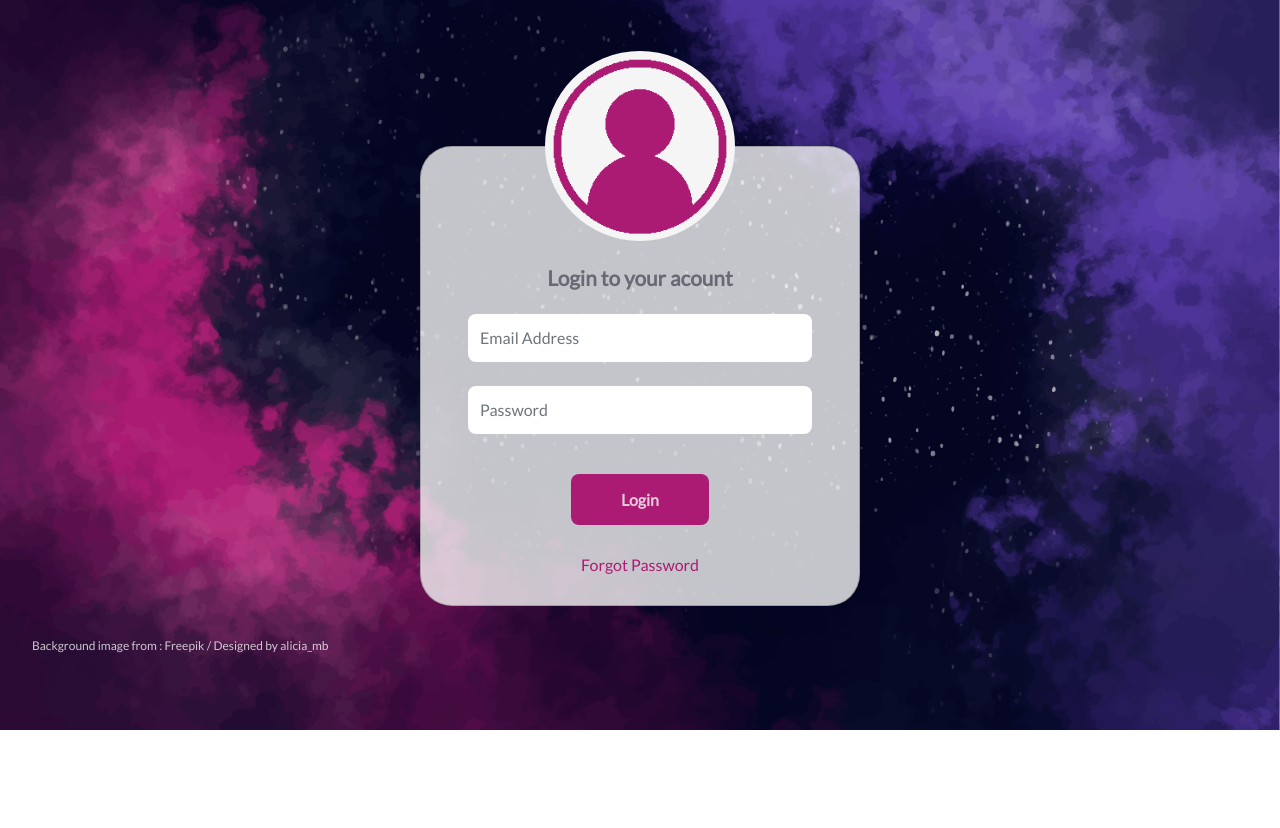
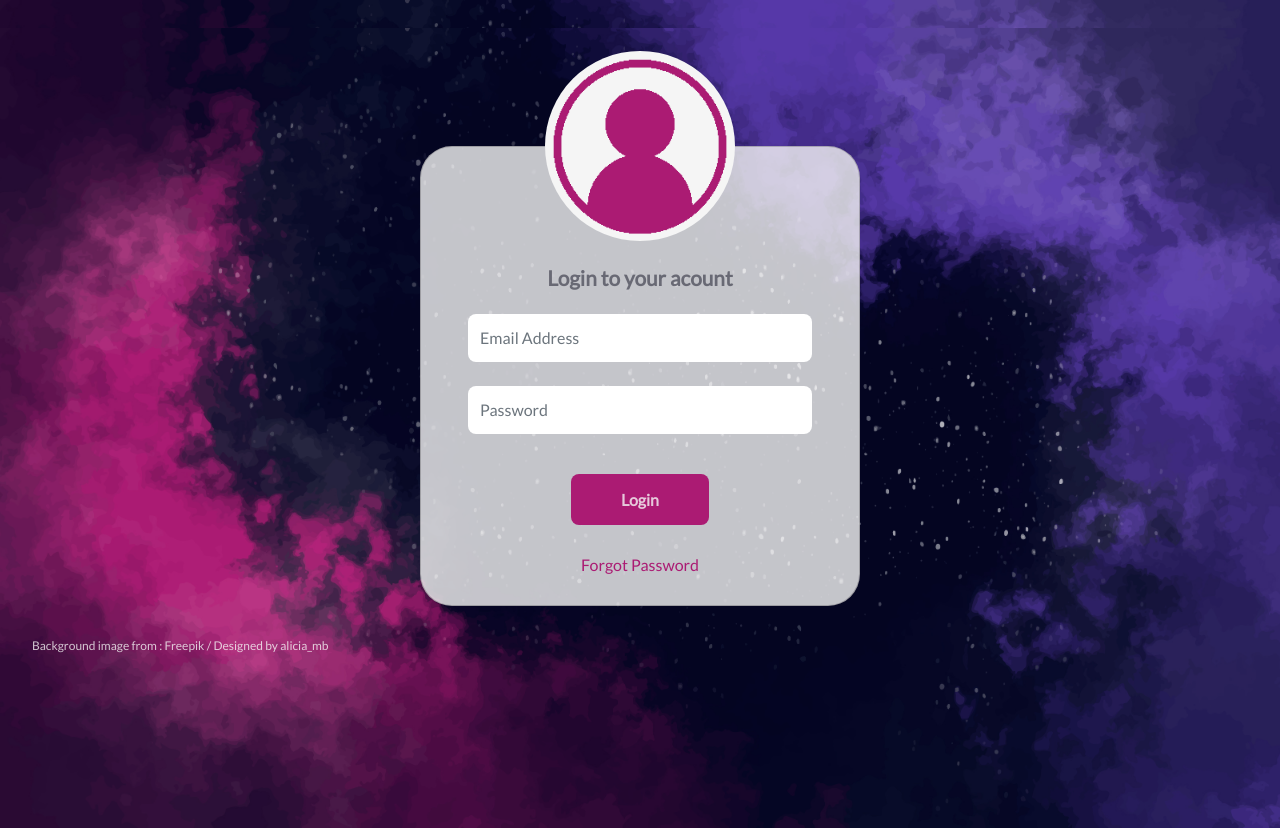
Before and after one commit to alvianharyanto/simple-login-page, a plain HTML site: page index.html in a window 1280 px wide. Before the commit the page ends 800 px from the top, so only its background shows below. Drawn offline with nearby package versions, Linux system fonts and the light colour scheme; files whose address does not match are found by name.

Commit message:
Update style.css

```diff
--- a/css/style.css
+++ b/css/style.css
@@ -7,7 +7,7 @@
     --lato:'Lato', sans-serif;
 }
 
-html body {
+html, body {
     background: url(..img/background.jpg) no-repeat center center;
     background-size: cover;
     margin: 0;
```
